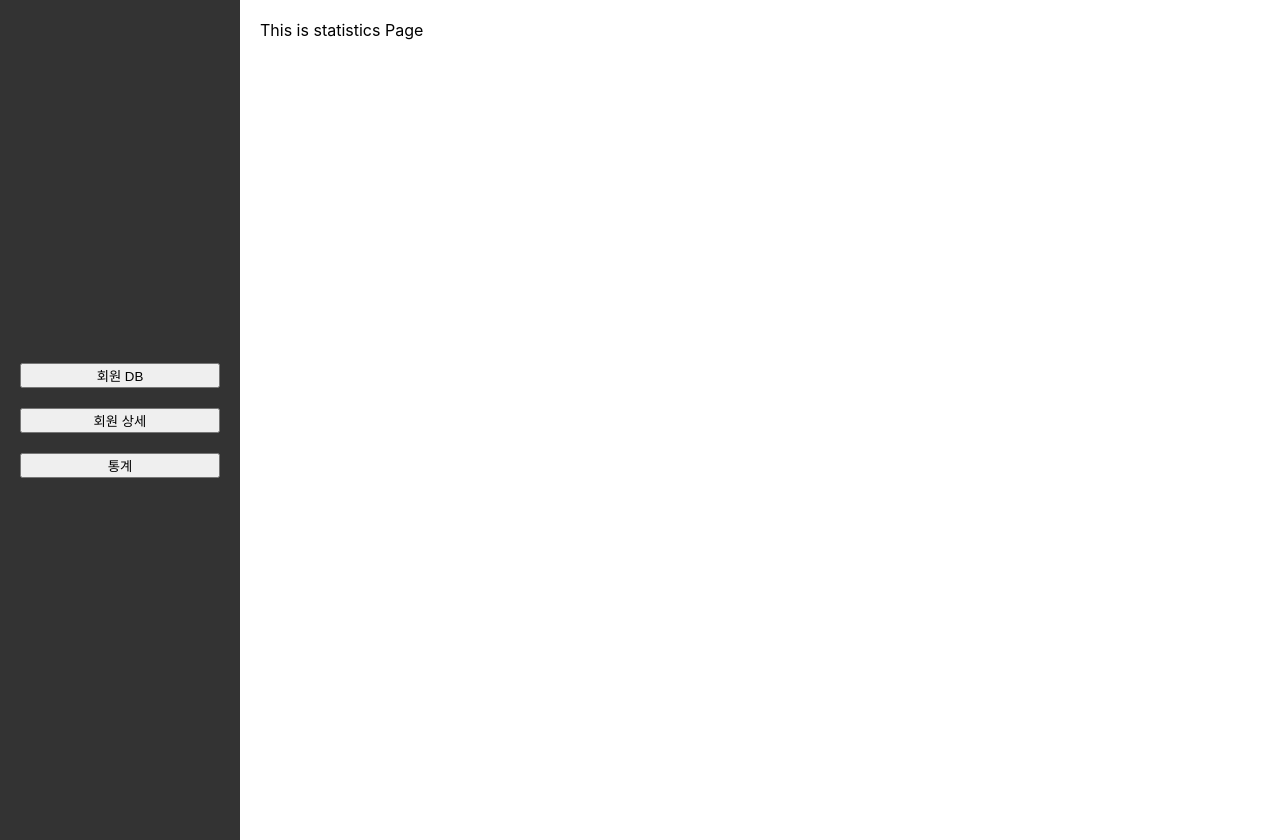
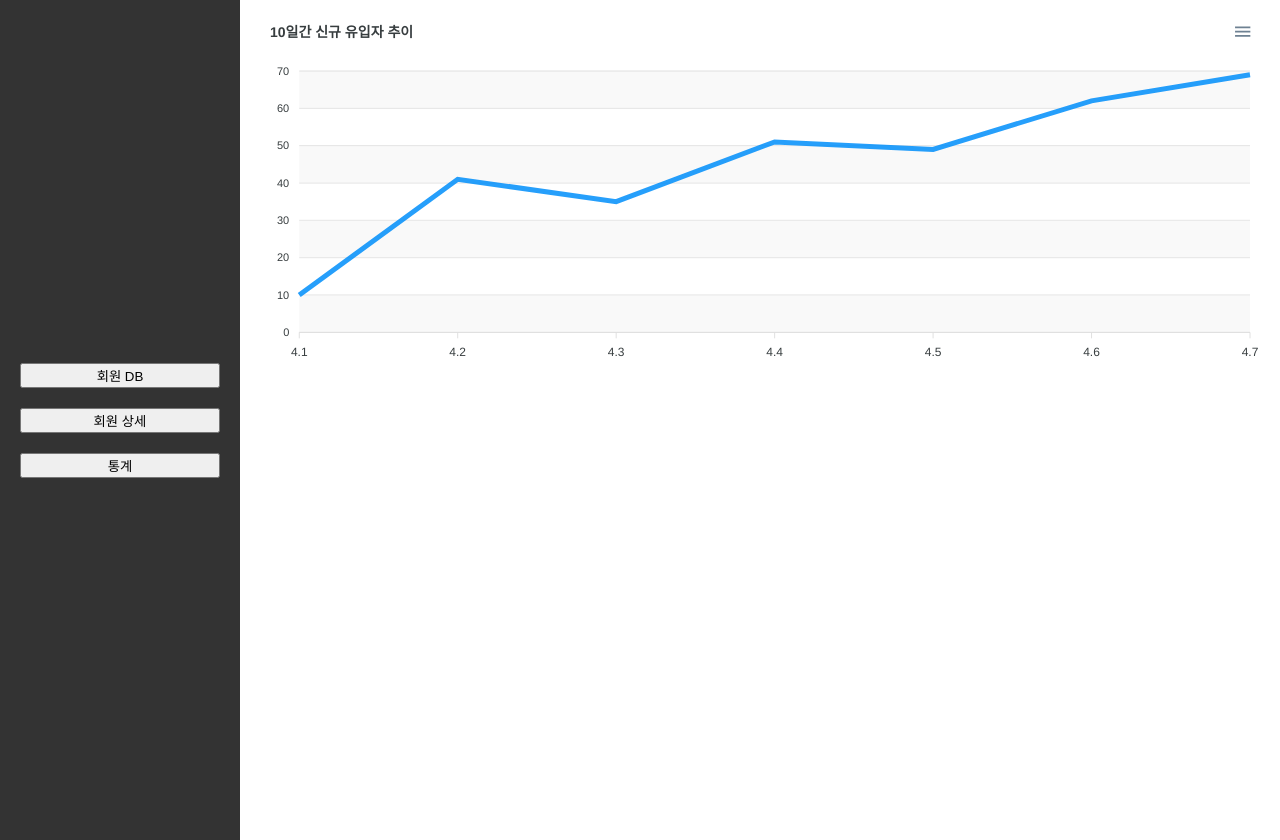
Before and after one commit to talktome-project2/frontend, a React (Create React App) app in the folder frontend/: page /statistics in a window 1280 px wide. Built offline with nearby package versions, Linux system fonts and the light colour scheme.

Commit message:
NewUserChart in Statistics Page

```diff
--- a/frontend/package.json
+++ b/frontend/package.json
@@ -10,7 +10,9 @@
     "@types/jest": "^27.5.2",
     "@types/node": "^16.18.126",
     "@types/styled-components": "^5.1.34",
+    "apexcharts": "^4.5.0",
     "react": "^19.0.0",
+    "react-apexcharts": "^1.7.0",
     "react-dom": "^19.0.0",
     "react-router-dom": "^7.4.0",
     "react-scripts": "5.0.1",
--- /dev/null
+++ b/frontend/src/Components/NewUserChart.tsx
@@ -0,0 +1,61 @@
+import ReactApexChart from "react-apexcharts";
+import { useState } from "react";
+
+const NewUserChart = () => {
+  const [state, setState] = useState({
+    series: [
+      {
+        name: "신규 유입자",
+        data: [10, 41, 35, 51, 49, 62, 69],
+      },
+    ],
+    options: {
+      chart: {
+        height: 350,
+        type: "line" as const, // 'line'을 명시적으로 타입으로 지정
+        zoom: {
+          enabled: false,
+        },
+      },
+      dataLabels: {
+        enabled: false,
+      },
+      stroke: {
+        curve: "straight" as "straight", // 'smooth'를 명시적으로 타입으로 설정
+      },
+      title: {
+        text: "10일간 신규 유입자 추이",
+        align: "left" as "left",
+      },
+      grid: {
+        row: {
+          colors: ["#f3f3f3", "transparent"], // 반복되는 컬럼에 색상 적용
+          opacity: 0.5,
+        },
+      },
+      xaxis: {
+        categories: ["4.1", "4.2", "4.3", "4.4", "4.5", "4.6", "4.7"],
+      },
+      yaxis: {
+        min: 0,
+        max: 70,
+      },
+    },
+  });
+
+  return (
+    <div>
+      <div id="chart">
+        <ReactApexChart
+          options={state.options}
+          series={state.series}
+          type="line"
+          height={350}
+        />
+      </div>
+      <div id="html-dist"></div>
+    </div>
+  );
+};
+
+export default NewUserChart;
--- a/frontend/src/Pages/statistics.tsx
+++ b/frontend/src/Pages/statistics.tsx
@@ -1,6 +1,6 @@
 import NavigationBar from "../Components/NavigationBar";
 import styled from "styled-components";
-
+import NewUserChart from "../Components/NewUserChart";
 const ContentWrapper = styled.div`
   padding: 20px; /* 내용에 여백 추가 */
   z-index: 1;
@@ -17,7 +17,7 @@ const StatisticsPage = () => {
       <PageContainer>
         <NavigationBar />
         <ContentWrapper>
-          <div>This is statistics Page</div>
+          <NewUserChart />
         </ContentWrapper>
       </PageContainer>
     </>
```
Also changed, not shown: 1 other file (tests, documents, lock files or other folders).
